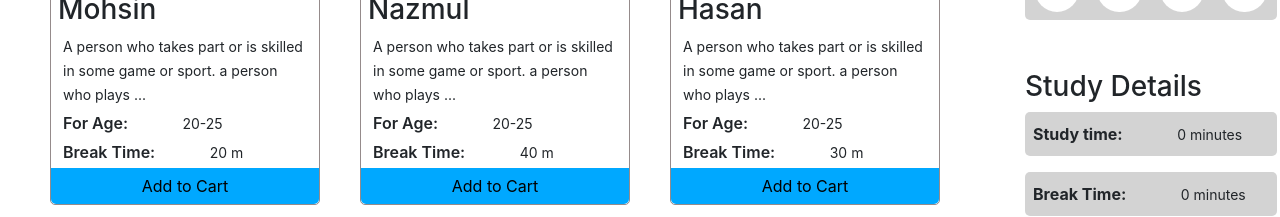
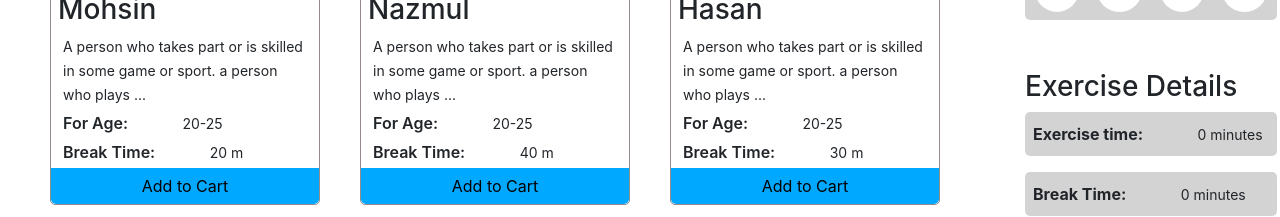
Before and after one commit to SOHELMAHMUD12/ultra-active-club, a React (Create React App) app: page / in a window 1280 px wide. Shown: the part 417-634 px from the top of the page. Built offline with nearby package versions, Linux system fonts and the light colour scheme.

Commit message:
added activity completed

```diff
--- a/package.json
+++ b/package.json
@@ -12,6 +12,7 @@
     "react-dom": "^18.2.0",
     "react-icons": "^4.4.0",
     "react-scripts": "5.0.1",
+    "react-toastify": "^9.0.8",
     "web-vitals": "^2.1.4"
   },
   "scripts": {
--- a/src/App.js
+++ b/src/App.js
@@ -6,8 +6,6 @@ function App() {
   return (
     <div className="App">
       <Sports></Sports>
-
-
     </div>
   );
 }
--- a/src/Components/Cart/Cart.css
+++ b/src/Components/Cart/Cart.css
@@ -2,8 +2,6 @@
     position: sticky;
     top: 0;
     padding: 10px 10px 0 10px;
-    /* background-color: rgb(19, 19, 69); */
-    /* margin:0 10px 0 10px; */
 }
 .user{
     display: flex;
--- a/src/Components/Cart/Cart.js
+++ b/src/Components/Cart/Cart.js
@@ -1,6 +1,8 @@
 import React, { useState } from 'react';
 import { addToDb } from '../../fakedb';
-import './Cart.css'
+import './Cart.css';
+import { ToastContainer, toast } from 'react-toastify';
+import 'react-toastify/dist/ReactToastify.css';
 
 const Cart = (props) => {
     const {sports} = props
@@ -13,6 +15,12 @@ const Cart = (props) => {
     const handleBreak = (breakTime) =>{
         setTimes(breakTime)
         addToDb(breakTime)
+    }
+
+    const notify = () =>{
+        toast.success('Exercise Successful!!!', {
+            position: "top-center",
+            });
     }
 
     return (
@@ -40,8 +48,6 @@ const Cart = (props) => {
                 </div>
             </div>
 
-
-
             <div className='breaks'>
                 <h3 style={{marginTop: '25px', marginBottom:'0px'}}>Add a break</h3>
                 <div className='break'>
@@ -53,15 +59,18 @@ const Cart = (props) => {
             </div>
 
             <div className='details'>
-                <h3>Study Details</h3>
-                <p><span style={{fontWeight:'700', fontSize:'16px'}}>Study time:</span>  <small style={{marginLeft: '50px'}}> {time} minutes</small></p>
+                <h3>Exercise Details</h3>
+                <p><span style={{fontWeight:'700', fontSize:'16px'}}>Exercise time:</span>  <small style={{marginLeft: '50px'}}> {time} minutes</small></p>
                 <p><span style={{fontWeight:'700', fontSize:'16px'}}>Break Time:</span> <small style={{marginLeft: '50px'}}> {times} minutes</small> </p>
             </div>
 
             <div>
-                <button className='complete-btn'>
+                <button
+                onClick={notify}
+                className='complete-btn'>
                     <p style={{margin: 'auto', padding: '8px' }}>Activity completed</p>
                 </button>
+                <ToastContainer></ToastContainer>
                 <a href="question.html"><button className='complete-btn'>
                <p style={{margin: 'auto', padding: '8px' }}>Question Answered</p></button>
                </a>
--- a/src/Components/Player/Player.css
+++ b/src/Components/Player/Player.css
@@ -4,6 +4,7 @@
     border-radius: 5px;
 
 }
+
 .player{
     padding: 7px 7px;
     width: 270px;
@@ -11,10 +12,9 @@
     border: 1px solid rgb(149, 139, 139);
     border-radius: 5px;
     position: relative;
-    /* background-color: rgb(13, 13, 69); */
     margin: 0 auto;
+}
 
-}
 .add-btn{
     position: absolute;
     bottom: 0;
@@ -24,6 +24,7 @@
     background-color: #00a8ff;
     border-radius: 0 0 5px 5px;
 }
+
 .add-btn p{
     padding: 5px;
     margin: auto;
--- a/src/fakedb.js
+++ b/src/fakedb.js
@@ -26,7 +26,6 @@ const getStoreTime = () =>{
     return shoppingCart;
 }
 
-
 export {
     addToDb,
     getStoreTime
```
Also changed, not shown: src/Components/Player/Player.js (+0 -21 lines), src/Components/Sports/Sports.css (+3 -8 lines), src/Components/Sports/Sports.js (+3 -44 lines), 1 other file (tests, documents, lock files or other folders).
